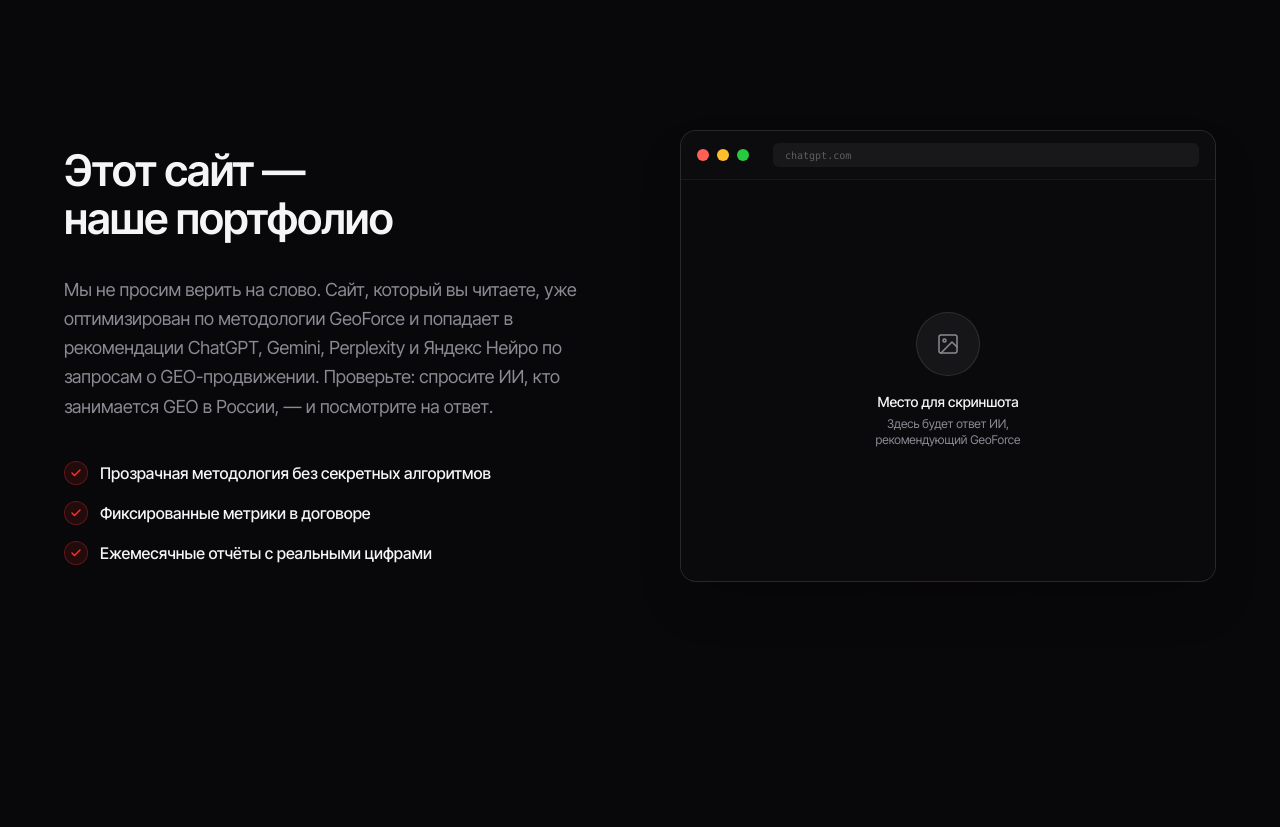
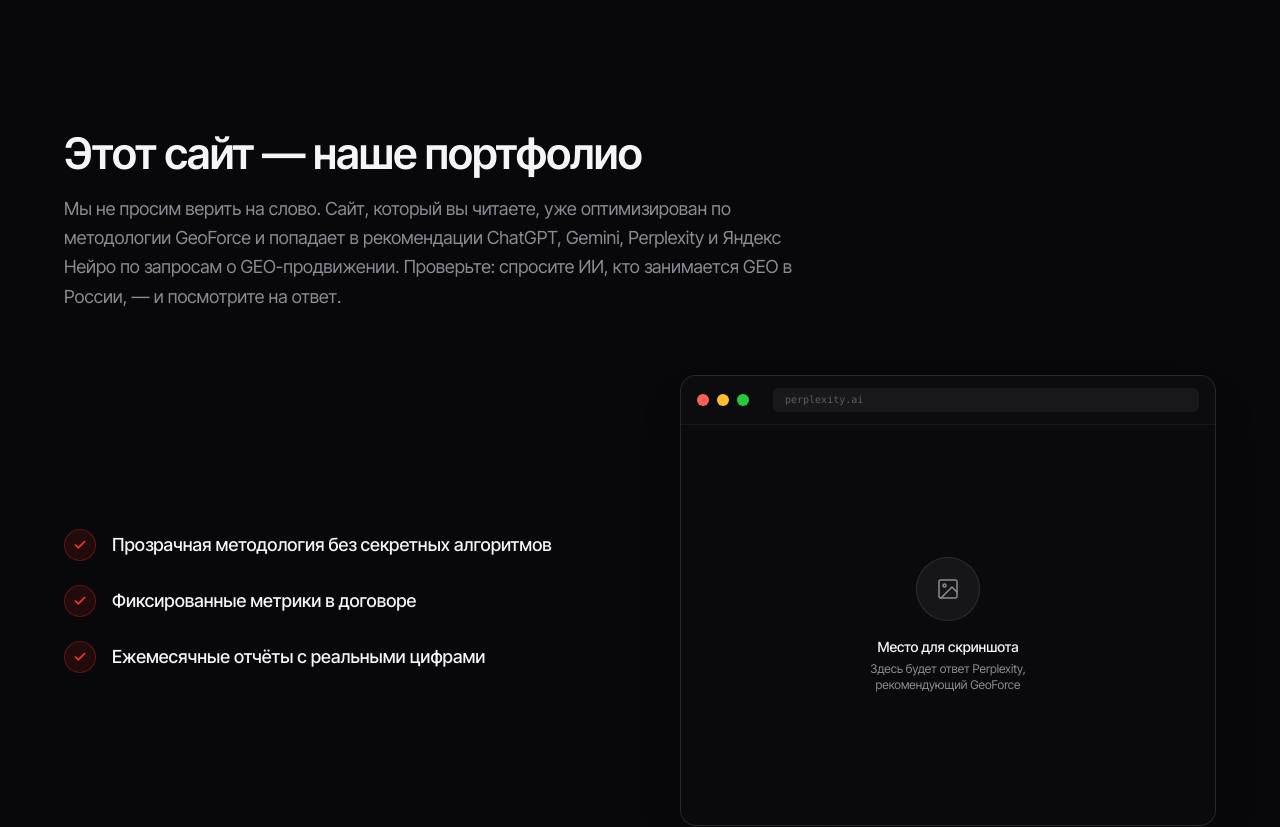
Before and after one commit to Sharhost/geoforce, a Next.js app: page / in a window 1280 px wide. Shown: the part 6400-7227 px from the top of the page. Built offline with nearby package versions, Linux system fonts and the light colour scheme.

Commit message:
Update Trust.tsx

```diff
--- a/components/sections/Trust.tsx
+++ b/components/sections/Trust.tsx
@@ -4,32 +4,36 @@ export function Trust() {
   return (
     <section className="section relative overflow-hidden">
       <div className="container-x">
-        <div className="grid lg:grid-cols-2 gap-12 lg:gap-20 items-center">
 
-          {/* ЛЕВАЯ ЧАСТЬ: Текст */}
-          <Reveal>
-            <h2 className="h2 mb-8">Этот сайт —<br />наше портфолио</h2>
-            <p className="text-lg leading-relaxed mb-10" style={{ color: "var(--muted)" }}>
-              Мы не просим верить на слово. Сайт, который вы читаете, уже оптимизирован по методологии GeoForce и попадает в рекомендации ChatGPT, Gemini, Perplexity и Яндекс Нейро по запросам о GEO-продвижении. Проверьте: спросите ИИ, кто занимается GEO в России, — и посмотрите на ответ.
-            </p>
+        {/* ВЕРХНЯЯ ЧАСТЬ: Заголовок и текст на всю ширину */}
+        <Reveal>
+          <h2 className="h2 max-w-4xl mb-4">Этот сайт — наше портфолио</h2>
+          <p className="text-lg leading-relaxed max-w-3xl" style={{ color: "var(--muted)" }}>
+            Мы не просим верить на слово. Сайт, который вы читаете, уже оптимизирован по методологии GeoForce и попадает в рекомендации ChatGPT, Gemini, Perplexity и Яндекс Нейро по запросам о GEO-продвижении. Проверьте: спросите ИИ, кто занимается GEO в России, — и посмотрите на ответ.
+          </p>
+        </Reveal>
 
-            <div className="space-y-4">
+        {/* НИЖНЯЯ ЧАСТЬ: Список слева, Картинка справа */}
+        <div className="mt-16 grid lg:grid-cols-2 gap-12 lg:gap-20 items-center">
+
+          {/* ЛЕВАЯ ЧАСТЬ: Галочки */}
+          <Reveal delay={0.1}>
+            <div className="space-y-6">
               {[
                 "Прозрачная методология без секретных алгоритмов",
                 "Фиксированные метрики в договоре",
                 "Ежемесячные отчёты с реальными цифрами"
               ].map((text, i) => (
-                <div key={i} className="flex items-center gap-3">
-                  {/* Красивая галочка в круге */}
+                <div key={i} className="flex items-center gap-4">
                   <div
-                    className="flex-shrink-0 w-6 h-6 rounded-full flex items-center justify-center"
+                    className="flex-shrink-0 w-8 h-8 rounded-full flex items-center justify-center"
                     style={{ background: "rgba(255,45,45,0.1)", border: "1px solid rgba(255,45,45,0.3)" }}
                   >
-                    <svg width="12" height="12" viewBox="0 0 24 24" fill="none" stroke="var(--red)" strokeWidth="3" strokeLinecap="round" strokeLinejoin="round">
+                    <svg width="14" height="14" viewBox="0 0 24 24" fill="none" stroke="var(--red)" strokeWidth="3" strokeLinecap="round" strokeLinejoin="round">
                       <path d="M20 6L9 17l-5-5" />
                     </svg>
                   </div>
-                  <span className="text-base font-medium">{text}</span>
+                  <span className="text-lg font-medium">{text}</span>
                 </div>
               ))}
             </div>
@@ -53,18 +57,18 @@ export function Trust() {
                 className="relative rounded-2xl border border-white/10 overflow-hidden shadow-2xl"
                 style={{ background: "var(--surface)" }}
               >
-                {/* Шапка окна браузера (как у macOS) */}
+                {/* Шапка окна браузера */}
                 <div className="flex items-center gap-2 px-4 py-3 border-b border-white/5 bg-[#0c0c0e]">
                   <div className="w-3 h-3 rounded-full bg-[#FF5F56]" />
                   <div className="w-3 h-3 rounded-full bg-[#FFBD2E]" />
                   <div className="w-3 h-3 rounded-full bg-[#27C93F]" />
                   <div className="ml-4 flex-1 h-6 rounded-md bg-white/5 flex items-center px-3">
-                    <span className="text-[10px] text-white/30 font-mono">chatgpt.com</span>
+                    {/* ЗАМЕНИЛИ CHATGPT НА PERPLEXITY */}
+                    <span className="text-[10px] text-white/30 font-mono">perplexity.ai</span>
                   </div>
                 </div>
 
                 {/* МЕСТО ДЛЯ ВАШЕГО СКРИНШОТА */}
-                {/* Когда сделаете скрин, замените этот div на <img src="/ваша-картинка.png" className="w-full h-auto" /> */}
                 <div className="relative aspect-[4/3] flex flex-col items-center justify-center p-8 text-center bg-[#0A0A0C]">
                   <div className="w-16 h-16 rounded-full bg-white/5 flex items-center justify-center mb-4 border border-white/10">
                     <svg width="24" height="24" viewBox="0 0 24 24" fill="none" stroke="var(--muted)" strokeWidth="1.5" strokeLinecap="round" strokeLinejoin="round">
@@ -75,7 +79,7 @@ export function Trust() {
                   </div>
                   <div className="text-sm font-medium mb-1">Место для скриншота</div>
                   <div className="text-xs max-w-[200px]" style={{ color: "var(--muted)" }}>
-                    Здесь будет ответ ИИ, рекомендующий GeoForce
+                    Здесь будет ответ Perplexity, рекомендующий GeoForce
                   </div>
                 </div>
               </div>
```
